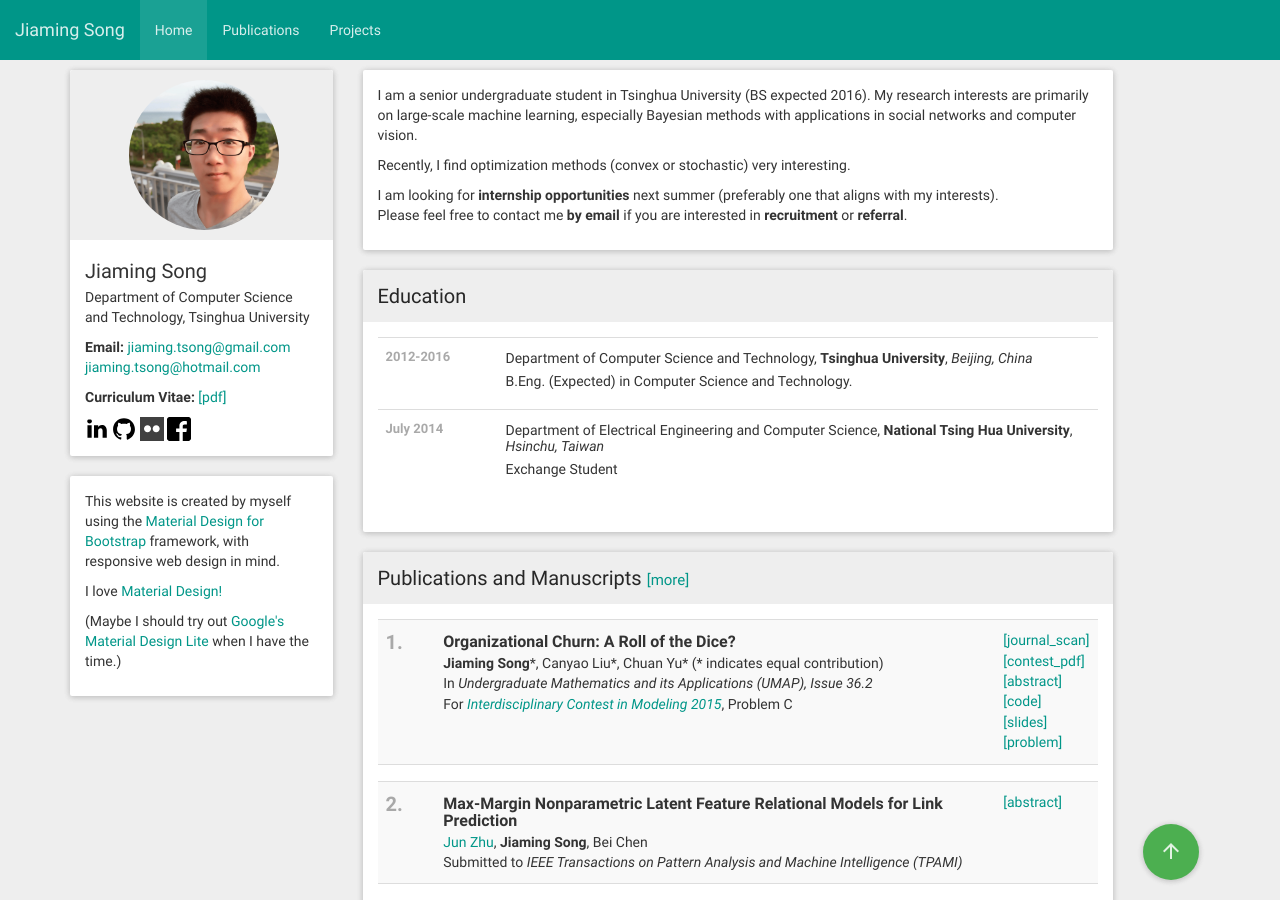
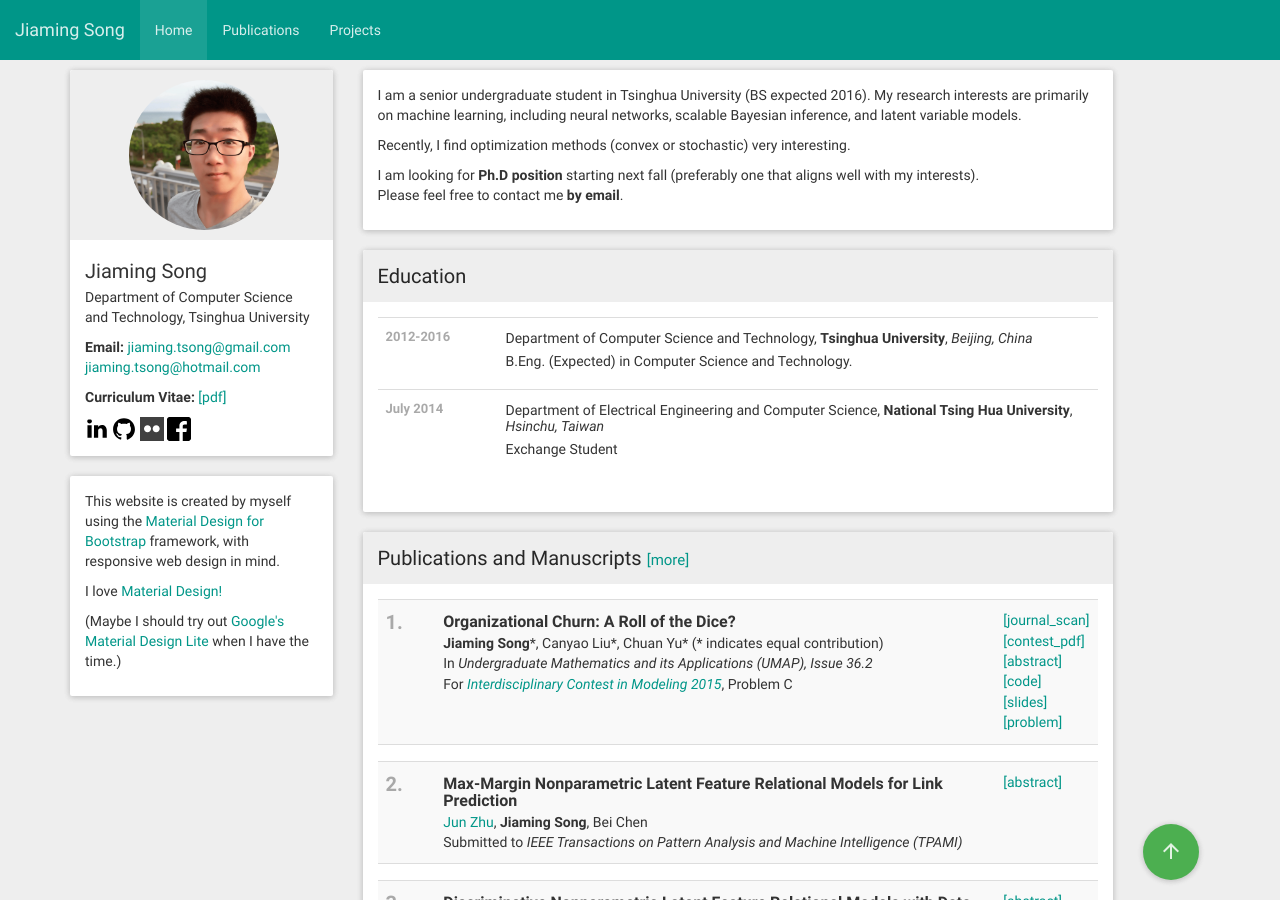
Before and after one commit to jiamings/tsong.me, a Jekyll site: the page built from index.html, in a window 1280 px wide and 900 px high. Built offline with Jekyll 4.4.1, drawn with Linux system fonts in a browser that asks for light colours; nearby versions of some CDN libraries.

Commit message:
modify statement

```diff
--- a/index.html
+++ b/index.html
@@ -7,16 +7,15 @@ title: Home
     <div class="panel-body">
         <p>
             I am a senior undergraduate student in Tsinghua University (BS expected 2016).
-            My research interests are primarily on large-scale machine learning,
-            especially Bayesian methods with applications
-            in social networks and computer vision.
+            My research interests are primarily on machine learning, including neural networks, scalable Bayesian inference, and
+            latent variable models.
         </p>
         <p>
             Recently, I find optimization methods (convex or stochastic) very interesting.
         </p>
         <p>
-                I am looking for <b>internship opportunities</b> next summer (preferably one that aligns with my interests). <br/>
-                Please feel free to contact me <b>by email</b> if you are interested in <b>recruitment</b> or <b>referral</b>.
+                I am looking for <b>Ph.D position</b> starting next fall (preferably one that aligns well with my interests). <br/>
+                Please feel free to contact me <b>by email</b>.
         </p>
 
     </div>
--- a/publications/index.html
+++ b/publications/index.html
@@ -123,7 +123,7 @@ title: Publications
                 <img src="{{ site.baseurl }}/img/publications/aaai2016/overview.png" style="max-width: 100%; border: 1px solid gray; margin-bottom: 5px;">
             </td>
             <td class="col-lg-8 col-md-8 col-sm-8 col-xs-11">
-                <h4><b>Max-Margin Nonparametric Latent Feature Relational Models for Link Prediction</b></h4>
+                <h4><b>Discriminative Nonparametric Latent Feature Relational Models with Data Augmentation</b></h4>
                 <h5>Bei Chen, Ning Chen, Jun Zhu, <b>Jiaming Song</b>, Bo Zhang</h5>
                 <h5>To appear in <i>the 30th Association for the Advancement of Artificial Intelligence (AAAI) Conference</i></h5>
                 <h5>
```
Also changed, not shown: 1 other file.
